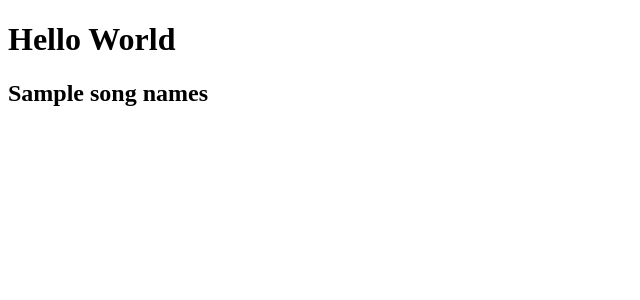
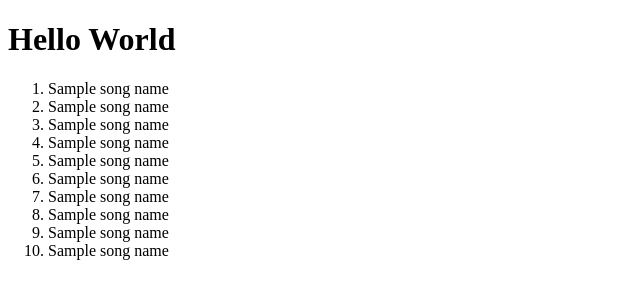
Before and after one commit to NJIT-CS490-SP21/project1-aa2748, a Flask app: template templates/index.html in a window 1280 px wide. Shown: the top 300 px of the page, without its empty margins (0-640 px from the left). Run offline with Flask 2, Linux system fonts and the light colour scheme; the template is opened without the code that fills it: most values are stand-ins (such as "Sample title", 1, 10 or a date in 2020).

Commit message:
Add spotify data to index.html

```diff
--- a/main.py
+++ b/main.py
@@ -24,7 +24,7 @@ def main():
     auth_response_data = auth_response.json()
     access_token = auth_response_data['access_token']     # Access Token returned by Spotify
 
-    # Place token header
+    # Place token in header
     headers = {
         'Authorization': 'Bearer {token}'.format(token=access_token)
     }
@@ -40,21 +40,24 @@ def main():
 
     song_names = [] # Empty list for songs
 
-    # Sort through JSON
+    # Sort through JSON and to list of song names
     for i in range (0,10):
+
         print(data['albums']['items'][i]['name'])
+        stuff = data['albums']['items'][i]['name']
 
+        song_names.append(stuff)
+
+    print(song_names)
 
 
     return render_template(
-        "index.html"
-
+        "index.html",
+        song_names = song_names
     )
 
 
-
-
-
+# Instruct Flask which port and IP to run on
 app.run(
     port=int(os.getenv('PORT', 8080)),
     host=os.getenv('IP','0.0.0.0'),
--- a/templates/index.html
+++ b/templates/index.html
@@ -9,7 +9,15 @@
 
     <h1>Hello World</h1>
 
-    <h2>{{ song_names }}</h2>
+    <ol>
+
+        {%for i in range(0, 10)%}
+
+            <li>{{song_names[i]}}</li>
+
+        {%endfor%}
+
+    </ol>
 
 </body>
 
```
